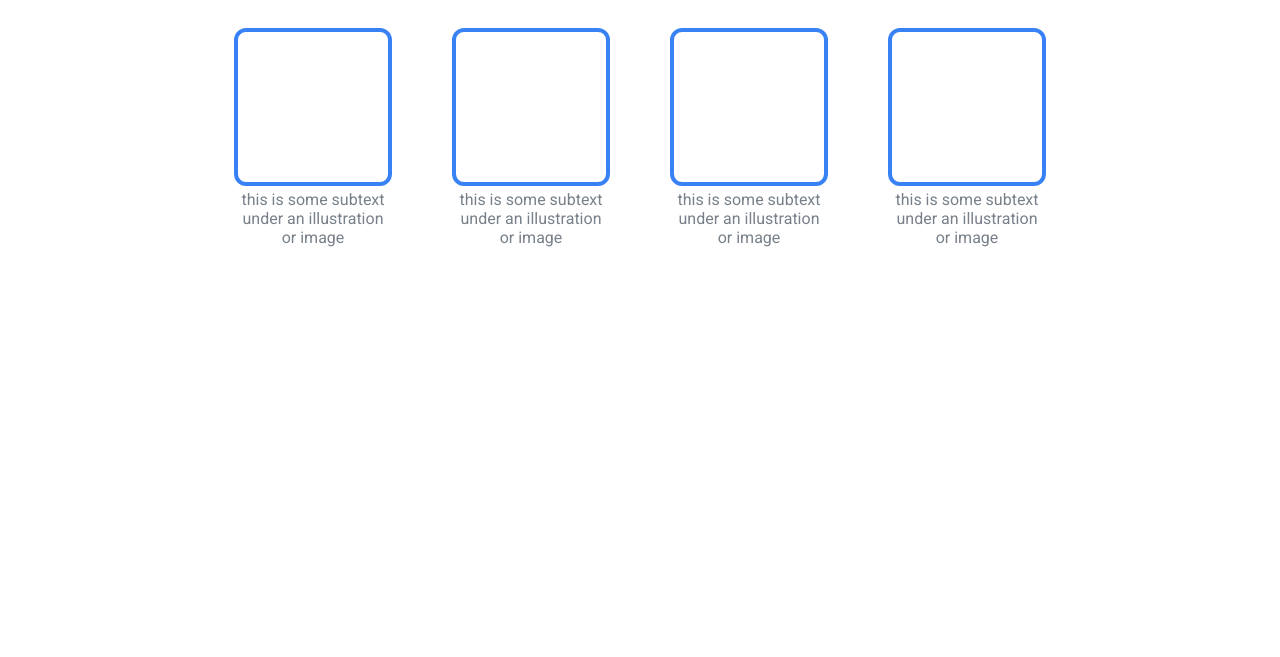
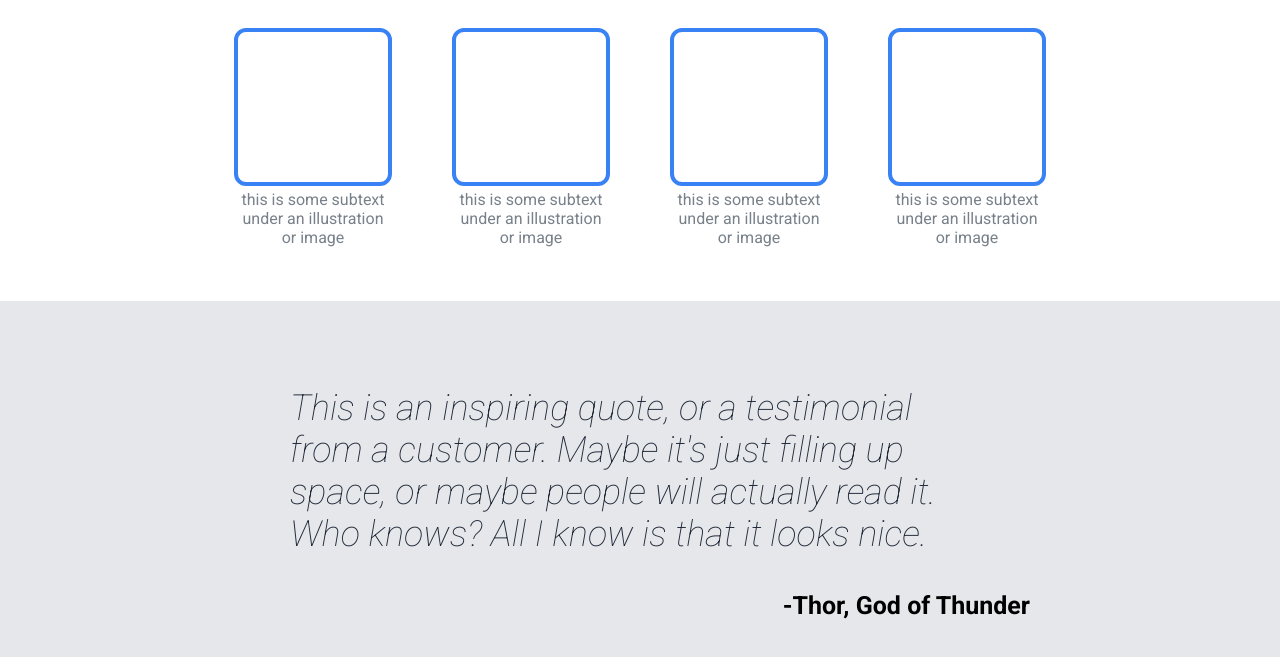
Before and after one commit to palsterzilla/odin-landing-page, a plain HTML site: page index.html in a window 1280 px wide. Shown: the part 649-1306 px from the top of the page. Before the commit the page ends 900 px from the top, so only its background shows below. Drawn offline with Linux system fonts and the light colour scheme.

Commit message:
Add third-section and apply styling

```diff
--- a/index.html
+++ b/index.html
@@ -49,5 +49,14 @@
           </div>
         </div>
     </div>
+
+    <div class="third-section">
+      <blockquote class="quote">
+        <p>This is an inspiring quote, or a testimonial from a customer. Maybe it's just filling up space, or maybe
+          people will actually read it. Who knows? All I know  is that it looks nice.
+        </p>
+      </blockquote>
+      <p class="quote-author">-Thor, God of Thunder</p>
+    </div>
   </body>
 </html>
--- a/style.css
+++ b/style.css
@@ -94,12 +94,16 @@ button {
   width: 130px;
 }
 
+.second-section {
+  margin: 50px 0;
+}
+
 .second-section h1 {
   color: #1f2937;
   font-size: 36px;
   font-weight: 900;
   text-align: center;
-  margin: 50px 0;
+  margin-bottom: 50px;
 }
 
 .image-container {
@@ -125,3 +129,21 @@ button {
   padding: 4px;
   color: #78808A;
 }
+
+.third-section {
+  background-color: #e5e7eb;
+  padding: 50px 250px;
+}
+
+.quote {
+  color: #1f2937;
+  font-size: 36px;
+  font-weight: 300;
+  font-style: italic;
+}
+
+.quote-author {
+  text-align: right;
+  font-size: 25px;
+  font-weight: bold;
+}
```
